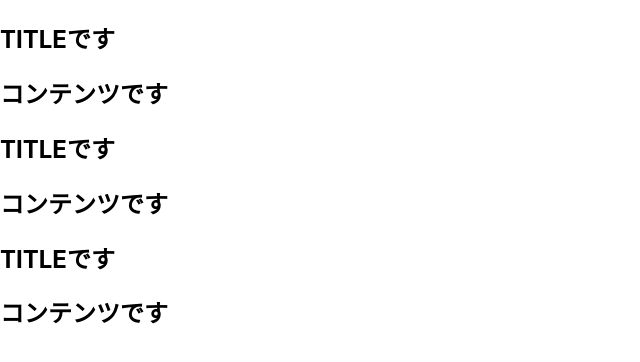
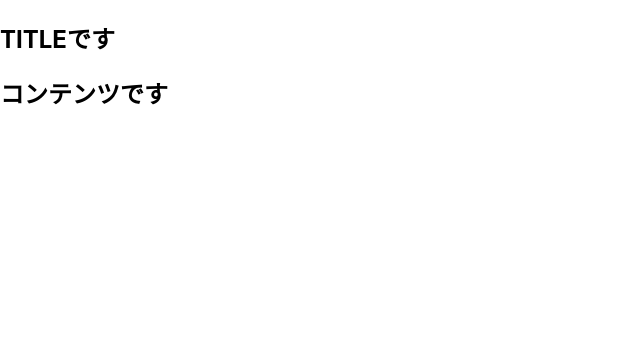
Before and after one commit to Takenari-Yamamoto/react-basic, a React (Create React App) app: page / in a window 1280 px wide. Shown: the top 362 px of the page, without its empty margins (0-640 px from the left). Built offline with nearby package versions, Linux system fonts and the light colour scheme.

Commit message:
path解決

```diff
--- a/src/App.js
+++ b/src/App.js
@@ -1,10 +1,8 @@
-import Article from './Article';
+import { Article } from './components';
 
 function App() {
   return (
     <div>
-      <Article title={'TITLEです'} content={'コンテンツです'} />
-      <Article title={'TITLEです'} content={'コンテンツです'} />
       <Article title={'TITLEです'} content={'コンテンツです'} />
     </div>
   );
--- a/src/Article.js
+++ b/src/components/Article.jsx
@@ -1,7 +1,9 @@
+import { Title } from './index';
+
 const Article = (props) => {
   return (
     <div>
-      <h2>{props.title}</h2>
+      <Title title={props.title} />
       <h2>{props.content}</h2>
     </div>
   );
--- /dev/null
+++ b/src/components/Title.jsx
@@ -0,0 +1,8 @@
+const Title = (props) => {
+  return (
+    <div>
+      <h2>{props.title}</h2>
+    </div>
+  );
+};
+export default Title;
--- /dev/null
+++ b/src/components/index.js
@@ -0,0 +1,2 @@
+export { default as Article } from './Article';
+export { default as Title } from './Title';
```
